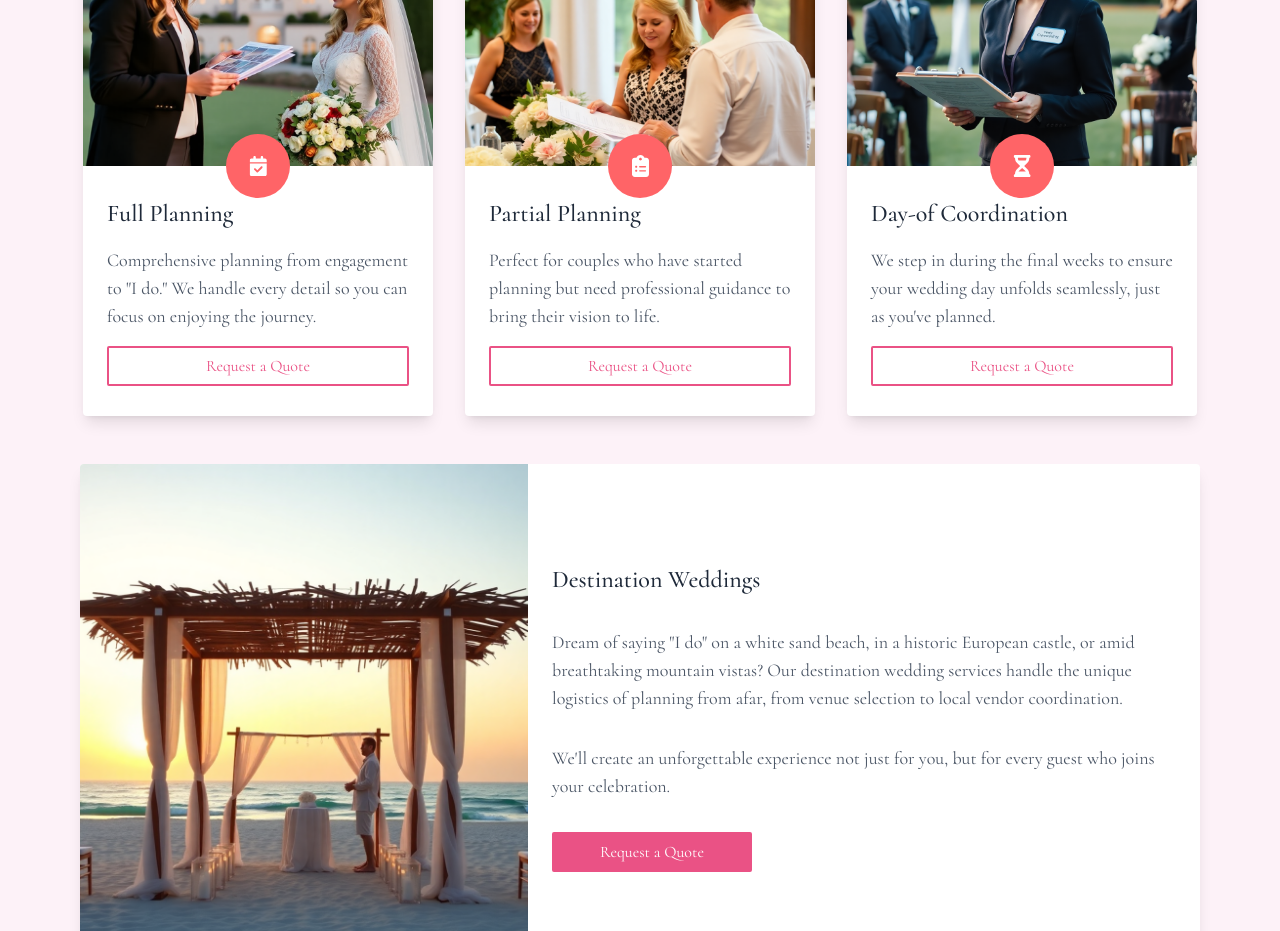
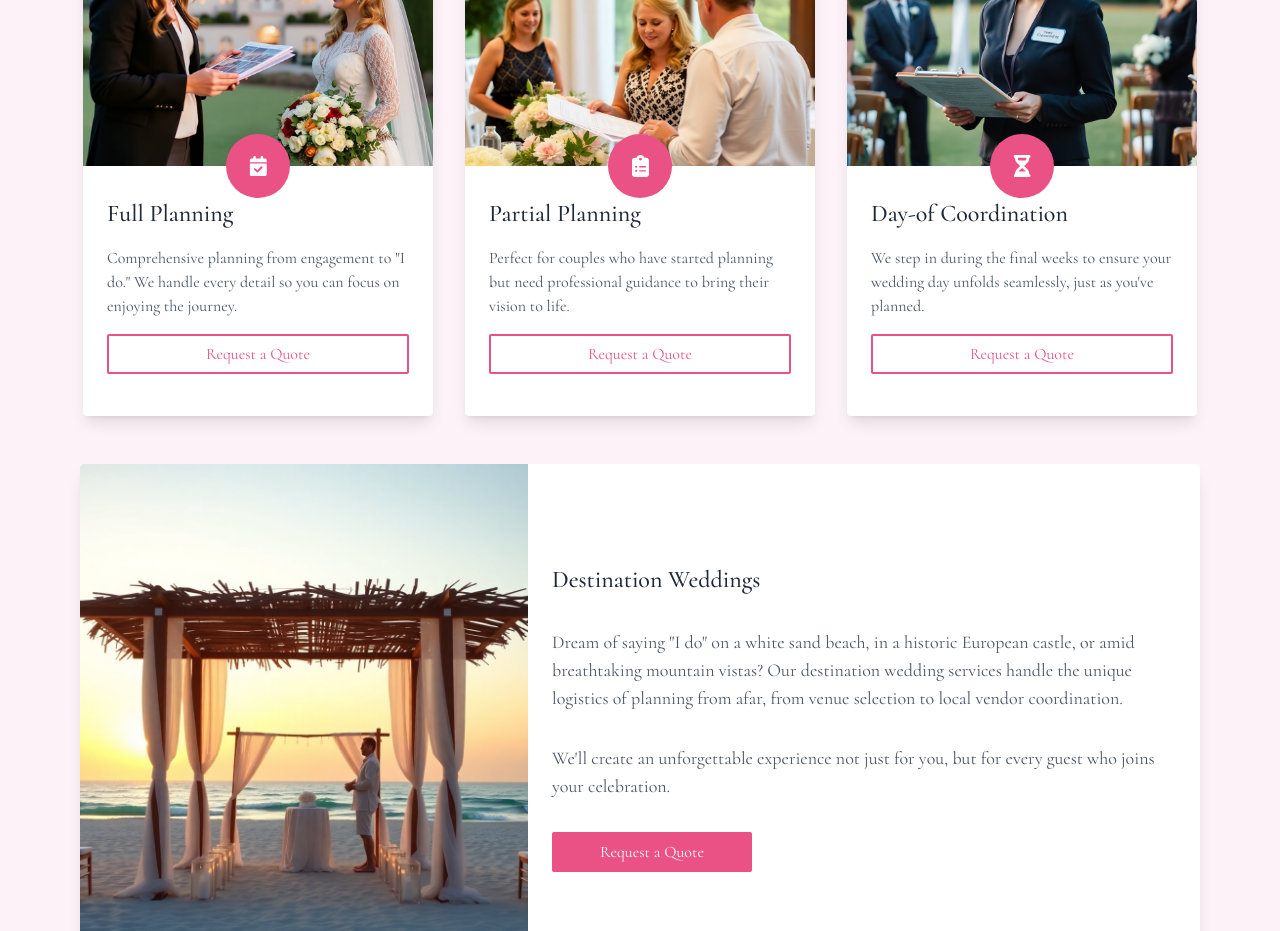
Before and after one commit to satyam-kalihari/wedding-planner-website, a Next.js app: page / in a window 1280 px wide. Shown: the part 1980-2911 px from the top of the page. Built offline with nearby package versions, Linux system fonts and the light colour scheme.

Commit message:
colour and text size

```diff
--- a/src/components/OurServices.tsx
+++ b/src/components/OurServices.tsx
@@ -49,7 +49,7 @@ export const OurServices = () => {
                   className="h-[50%] w-full bg-no-repeat bg-cover bg-center"
                   style={{ backgroundImage: `url(${service.image})` }}
                 ></div>
-                <div className="bg-red-400 h-[64px] w-[64px] flex items-center justify-center absolute top-[50%] -translate-y-[50%] left-[50%] -translate-x-[50%] rounded-full">
+                <div className="bg-[#ea5285] h-[64px] w-[64px] flex items-center justify-center absolute top-[50%] -translate-y-[50%] left-[50%] -translate-x-[50%] rounded-full">
                   <Image src={service.icon} width={18} height={32} alt="icon" />
                 </div>
                 <div className="p-6 mt-2 flex flex-col gap-4">
@@ -58,7 +58,7 @@ export const OurServices = () => {
                       {service.heading}
                     </h3>
                   </div>
-                  <p className="text-gray-600 text-lg">{service.description}</p>
+                  <p className="text-gray-600">{service.description}</p>
                   <button className="h-[40px] px-2 border-2 rounded-xs border-[#ea5285]  text-[#ea5285]">
                     Request a Quote
                   </button>
```
